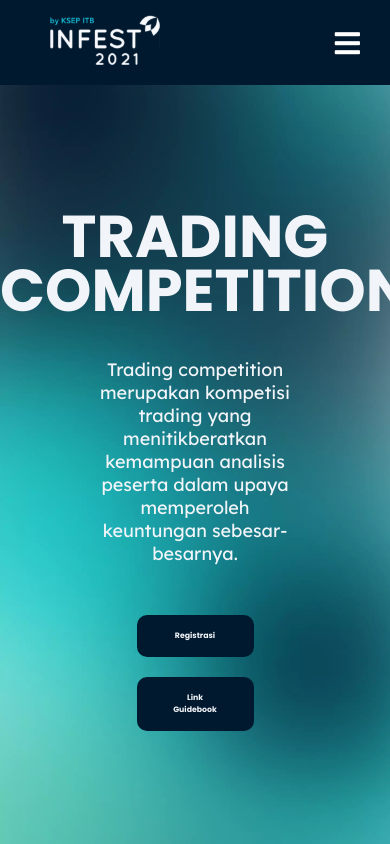
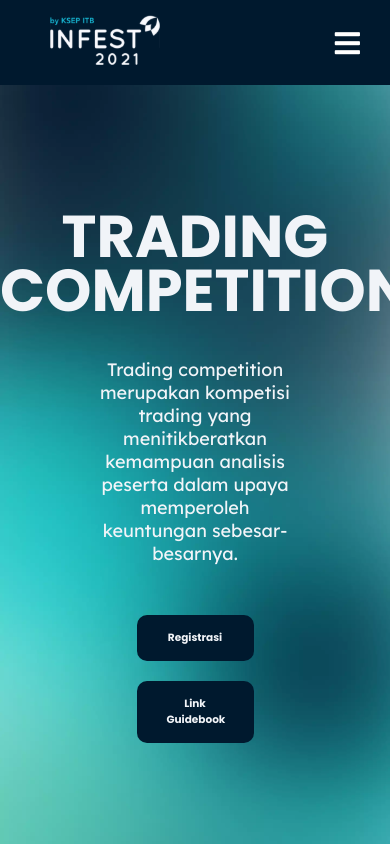
Before and after one commit to chintyaw/infest-2021, a React (Create React App) app: page /competition in a window 390 px wide. Shown: the top 844 px of the page. Built offline with nearby package versions, Linux system fonts and the light colour scheme.

Commit message:
button responsive

```diff
--- a/src/components/BottomRegist.css
+++ b/src/components/BottomRegist.css
@@ -6,11 +6,11 @@ h1 {
     margin: auto;
     color: #F1F4F8;
     font-family: Poppins;
-    font-size: 24px;
+    font-size: 2.7vw;
     background-color: #00192E;
     border: none;
     border-radius: 10px;
-    padding: 15px;
+    padding: 15px 30px;
 }
 
 .Button:hover, .Button:visited {
--- a/src/components/TopRegist.css
+++ b/src/components/TopRegist.css
@@ -2,11 +2,12 @@
     margin: auto;
     color: #F1F4F8;
     font-family: Poppins;
-    font-size: 2vw;
+    font-size: 2.7vw;
     background-color: #00192E;
     border: none;
     border-radius: 10px;
     padding: 15px 30px;
+    text-align: center;
 }
 
 .Button1:hover, .Button1:visited {
```
